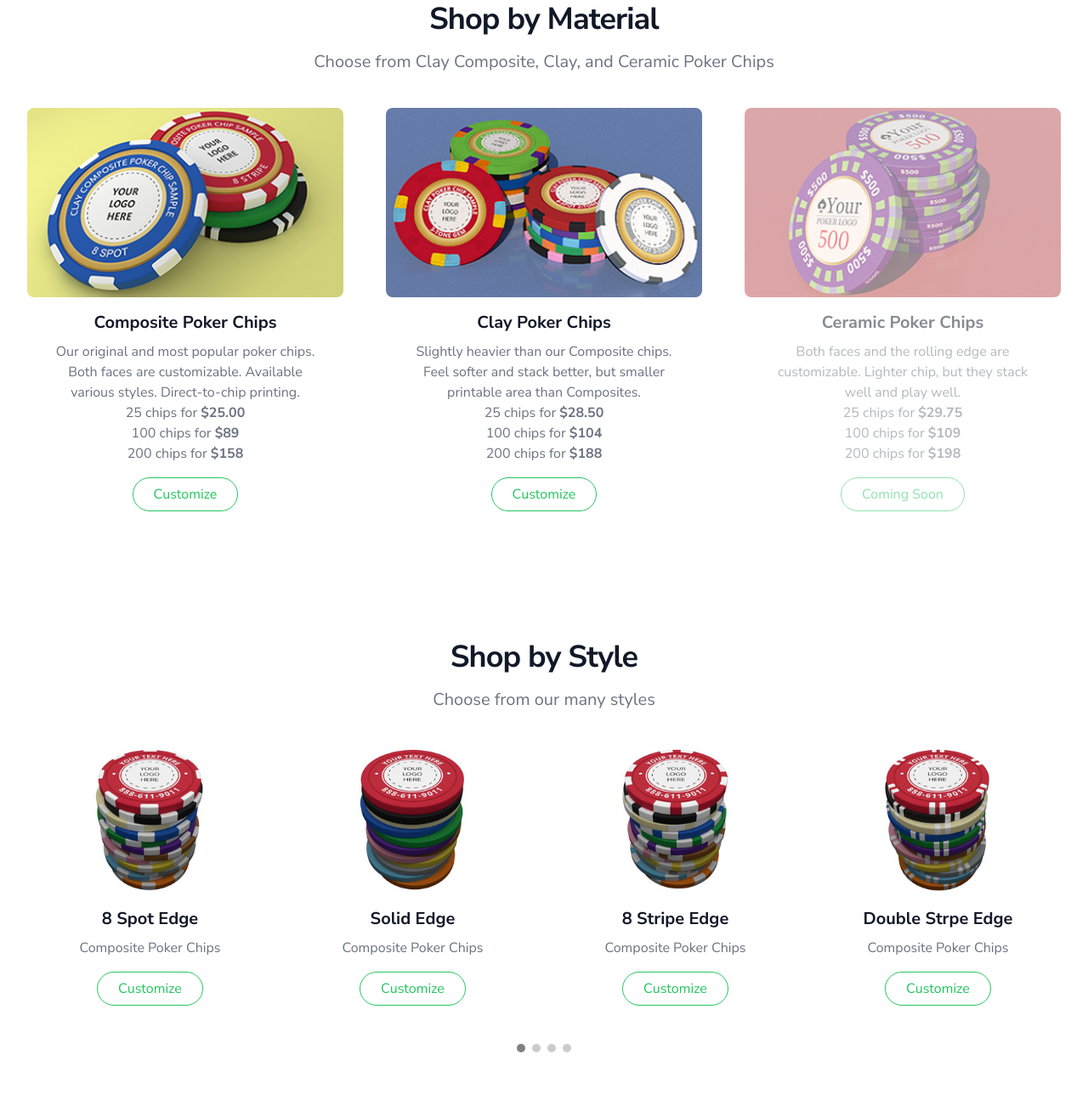
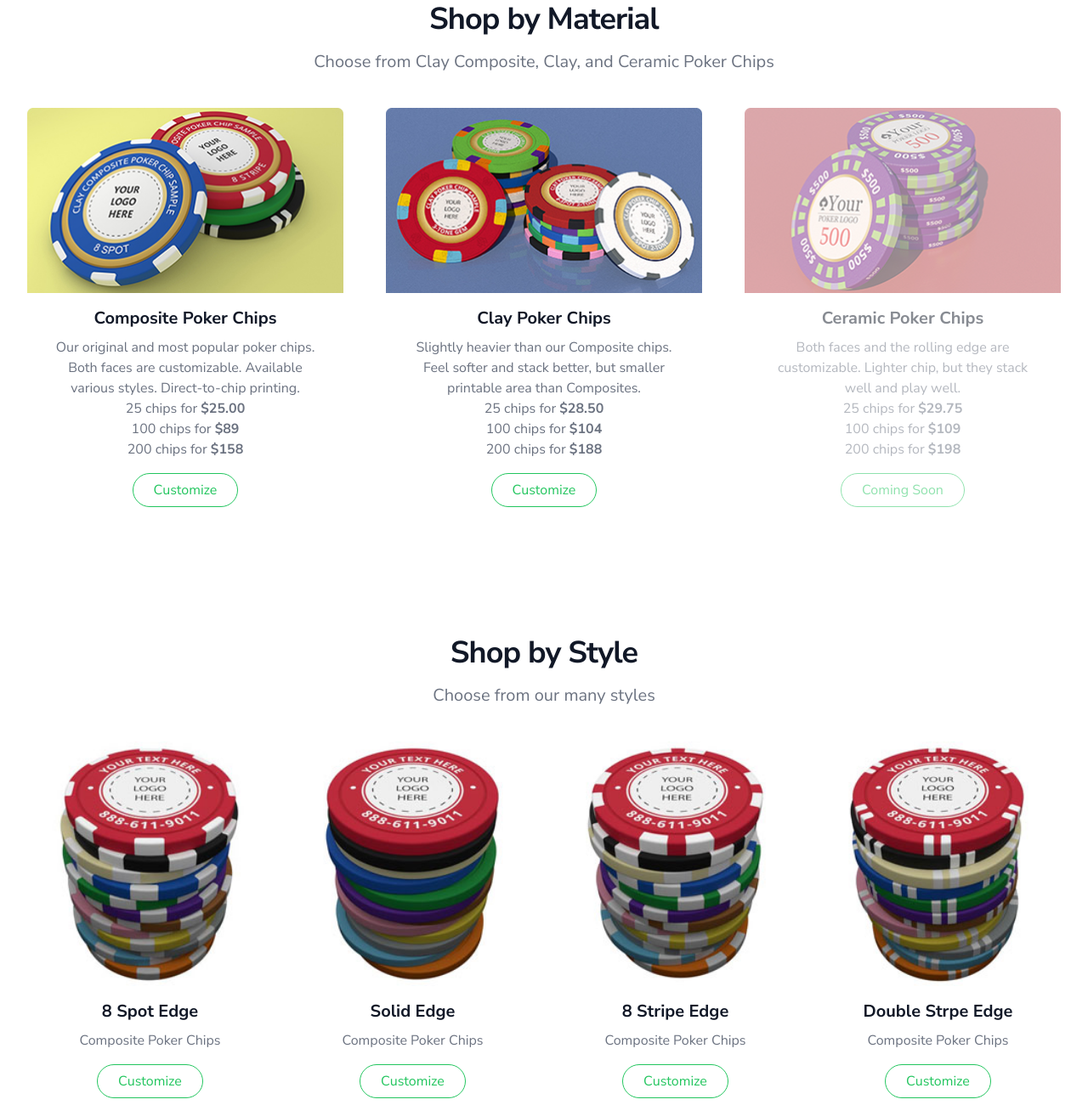
Before and after one commit to perfectdani/gatsby-chiplab, a Gatsby site: page / in a window 1280 px wide. Shown: the part 1239-2540 px from the top of the page at 85% size. Built offline with nearby package versions, Linux system fonts and the light colour scheme; Gatsby itself is replaced by a stand-in of ours.

Commit message:
tailwind-ui component mobile fix

```diff
--- a/src/components/card/MaterialCard.js
+++ b/src/components/card/MaterialCard.js
@@ -8,10 +8,7 @@ const MaterialCard = ({ category }) => {
       href={category.href}
       className={clsxm('block group', category.isDisabled && 'opacity-50')}
     >
-      <div
-        aria-hidden='true'
-        className='aspect-h-2 aspect-w-3 overflow-hidden rounded-lg lg:aspect-h-3 lg:aspect-w-5 group-hover:opacity-75'
-      >
+      <div aria-hidden='true' className='rounded-lg group-hover:opacity-75'>
         <img
           src={category.imageSrc}
           alt={category.imageAlt}
--- a/src/components/card/StyleCard.js
+++ b/src/components/card/StyleCard.js
@@ -9,10 +9,7 @@ const StyleCard = ({ category }) => {
       href={category.href}
       className={clsxm('block group', category.isDisabled && 'opacity-50')}
     >
-      <div
-        aria-hidden='true'
-        className='aspect-h-3 aspect-w-5 rounded-lg lg:aspect-h-3 lg:aspect-w-5 group-hover:opacity-75'
-      >
+      <div aria-hidden='true' className='rounded-lg group-hover:opacity-75'>
         <img
           src={category.imageSrc}
           alt={category.imageAlt}
--- a/src/components/carousel/MaterialCarousel.js
+++ b/src/components/carousel/MaterialCarousel.js
@@ -12,27 +12,18 @@ const MaterialCarousel = ({ category }) => {
         modules={[Pagination]}
         pagination={{ clickable: true }}
         grabCursor={true}
-        spaceBetween={30}
         breakpoints={{
-          320: {
+          400: {
             slidesPerView: 1,
-            spaceBetween: 40,
-            centeredSlides: true,
-          },
-          480: {
-            slidesPerView: 2,
-            spaceBetween: 40,
-            centeredSlides: true,
+            spaceBetween: 50,
           },
           640: {
             slidesPerView: 2,
             spaceBetween: 50,
-            centeredSlides: false,
           },
           860: {
             slidesPerView: 3,
             spaceBetween: 50,
-            centeredSlides: false,
           },
         }}
       >
--- a/src/components/carousel/StyleCarousel.js
+++ b/src/components/carousel/StyleCarousel.js
@@ -14,8 +14,7 @@ const StyleCarousel = ({ category }) => {
         pagination={{ clickable: true }}
         grabCursor={true}
         breakpoints={{
-          320: { slidesPerView: 1 },
-          636: { slidesPerView: 3 },
+          320: { slidesPerView: 2 },
           768: { slidesPerView: 4 },
         }}
       >
--- a/src/sections/CategoryPreview.js
+++ b/src/sections/CategoryPreview.js
@@ -7,7 +7,7 @@ import UseCarousel from '../components/carousel/UseCarousel';
 export default function CategoryPreview({ category, type }) {
   return (
     <div className='bg-white'>
-      <div className='max-w-xl mx-auto px-4 py-8 sm:px-6 sm:py-10 lg:max-w-7xl lg:px-8'>
+      <div className='max-w-7xl mx-auto px-4 py-8 sm:px-6 sm:py-10 lg:px-8'>
         <h2 className='font-extrabold text-4xl text-center text-gray-900 tracking-tight'>
           {category.title}
         </h2>
--- a/src/sections/Cta.js
+++ b/src/sections/Cta.js
@@ -4,7 +4,7 @@ import BannerFooter from 'src/images/block-1.jpeg';
 export default function Cta() {
   return (
     <div
-      className='bg-no-repeat px-14 py-10'
+      className='bg-no-repeat px-6 py-8 md:px-14'
       style={{ backgroundImage: `url(${BannerFooter})` }}
     >
       <div className='bg-white/80 max-w-lg mx-auto px-4 py-10 rounded-lg text-center sm:px-6 lg:px-8'>
--- a/src/sections/CustomerSay.js
+++ b/src/sections/CustomerSay.js
@@ -3,7 +3,7 @@ import Testimonial from 'src/components/Testimonial';
 
 const CustomerSay = () => {
   return (
-    <section className='bg-gray-100 py-10'>
+    <section className='bg-white py-10'>
       <div className='layout text-center'>
         <h5 className='font-bold text-green-500 text-lg tracking-widest'>
           TESTIMONIAL
--- a/src/sections/Feature.js
+++ b/src/sections/Feature.js
@@ -37,7 +37,7 @@ export default function Feature() {
     <div className='bg-white'>
       <div className='max-w-7xl mx-auto px-4 py-20 sm:px-6 lg:px-8'>
         <div className='bg-gray-50 px-6 py-16 rounded-2xl sm:p-16'>
-          <div className='max-w-xl mx-auto lg:max-w-none'>
+          <div className='max-w-7xl mx-auto lg:max-w-none'>
             <div className='text-center'>
               <h2 className='font-extrabold text-2xl text-gray-900 tracking-tight'>
                 We built our business on customer service
@@ -49,12 +49,8 @@ export default function Feature() {
               pagination={{ clickable: true }}
               loop={true}
               breakpoints={{
-                400: {
+                600: {
                   slidesPerView: 1,
-                  spaceBetween: 20,
-                },
-                600: {
-                  slidesPerView: 2,
                   spaceBetween: 20,
                 },
                 860: {
```
